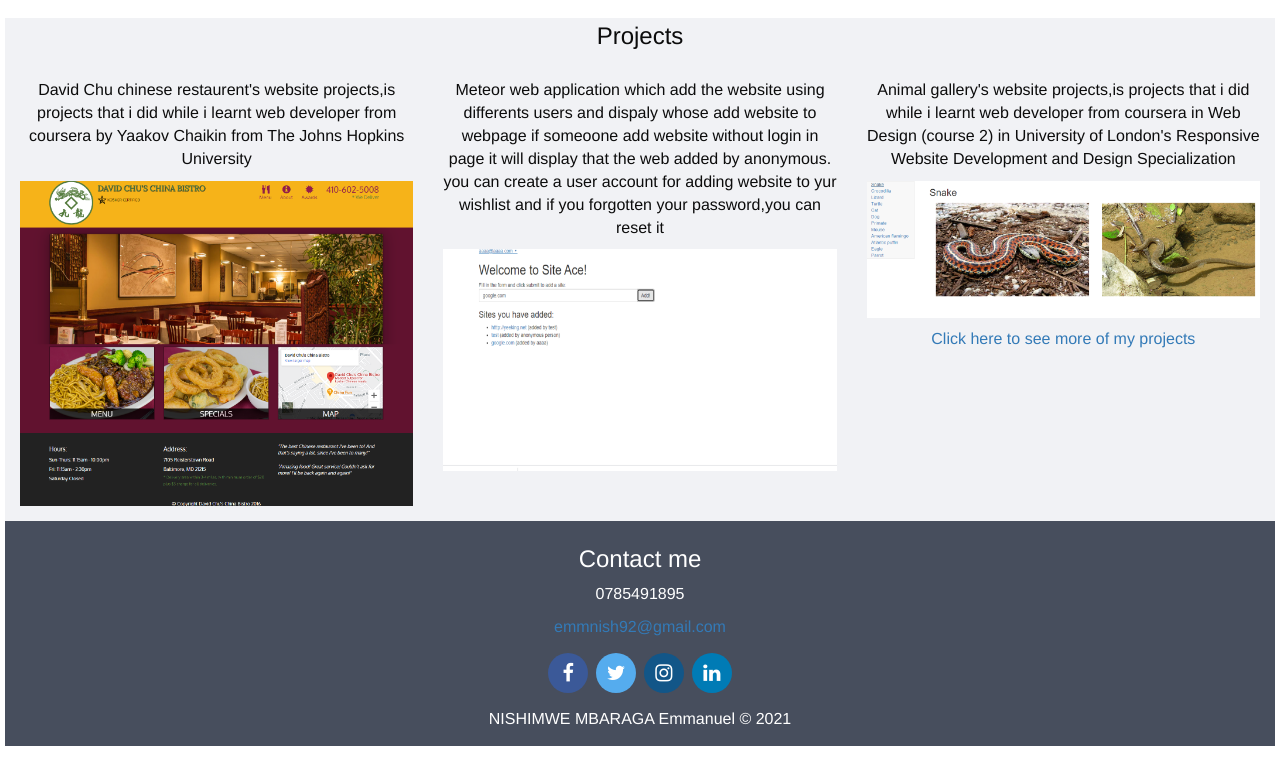
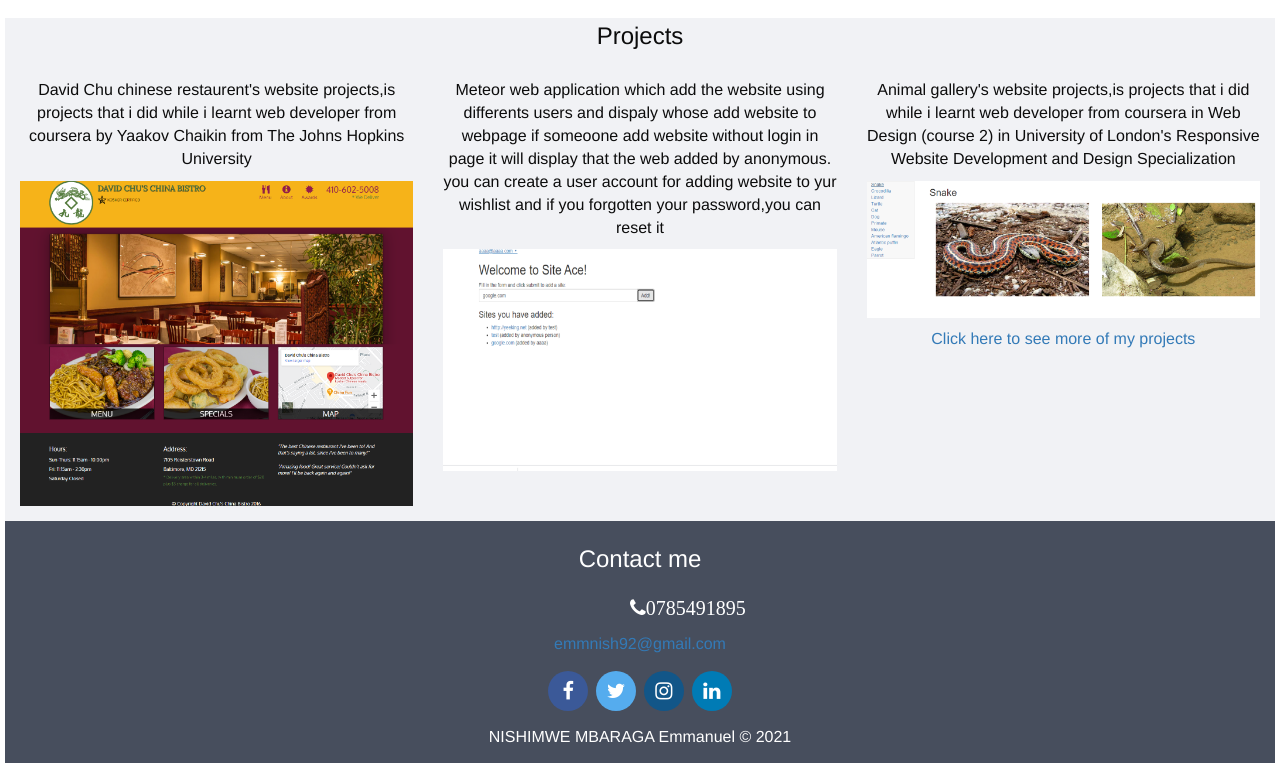
Before and after one commit to emmymbaraga/resume, a plain HTML site: page index.html in a window 1280 px wide. Shown: the part 507-1275 px from the top of the page. Drawn offline with nearby package versions, Linux system fonts and the light colour scheme.

Commit message:
Update index.html

```diff
--- a/index.html
+++ b/index.html
@@ -93,7 +93,8 @@
 
           <div class="container-fluid bg-2 text-center" id="contact">
             <h3>Contact me</h3>
-            <p><Telephone:0785491895>0785491895</Telephone:0785491895></p>
+              <i class="fa fa-phone">0785491895</i>
+<!--             <p><Telephone:0785491895>0785491895</Telephone:0785491895></p> -->
             <p><a href="mailto:emmnish92@gmail.com">emmnish92@gmail.com</a></p>
 
            <!-- Social media icons-->
```
